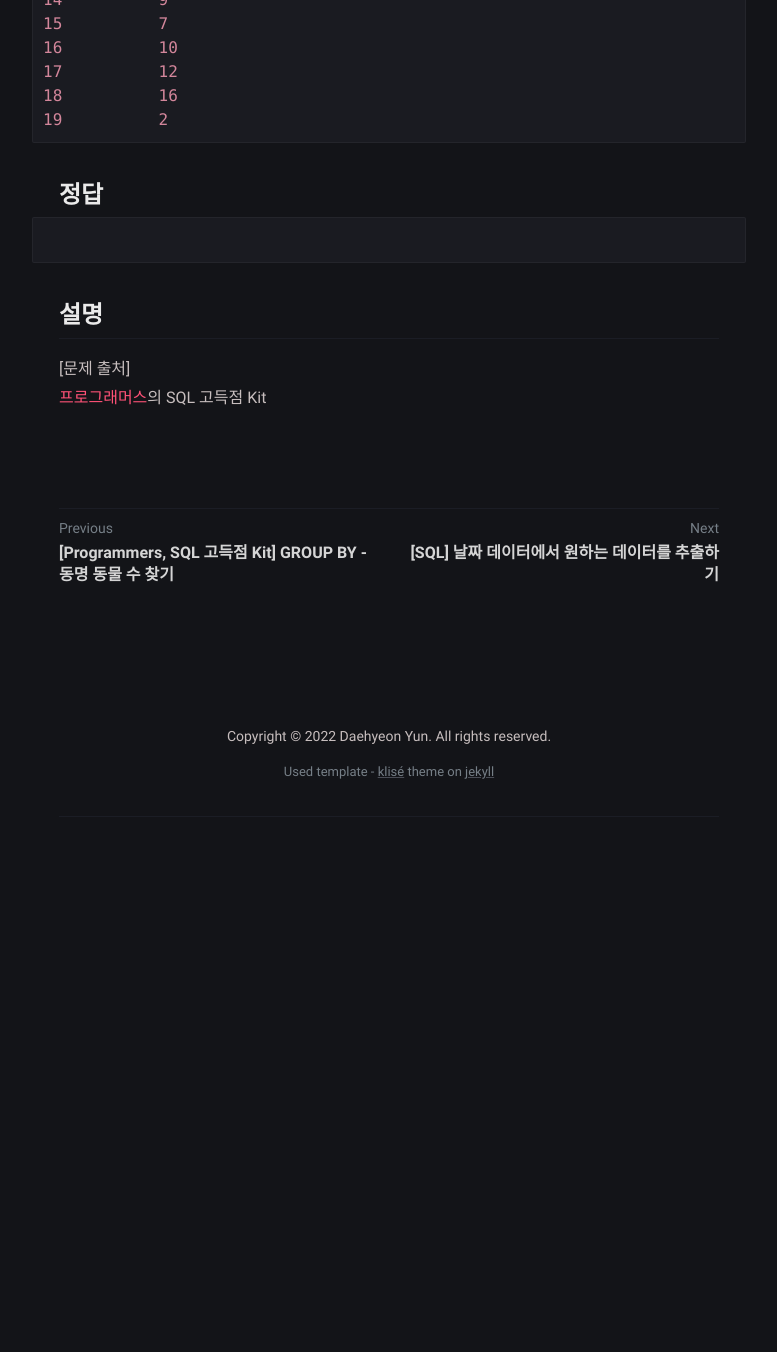
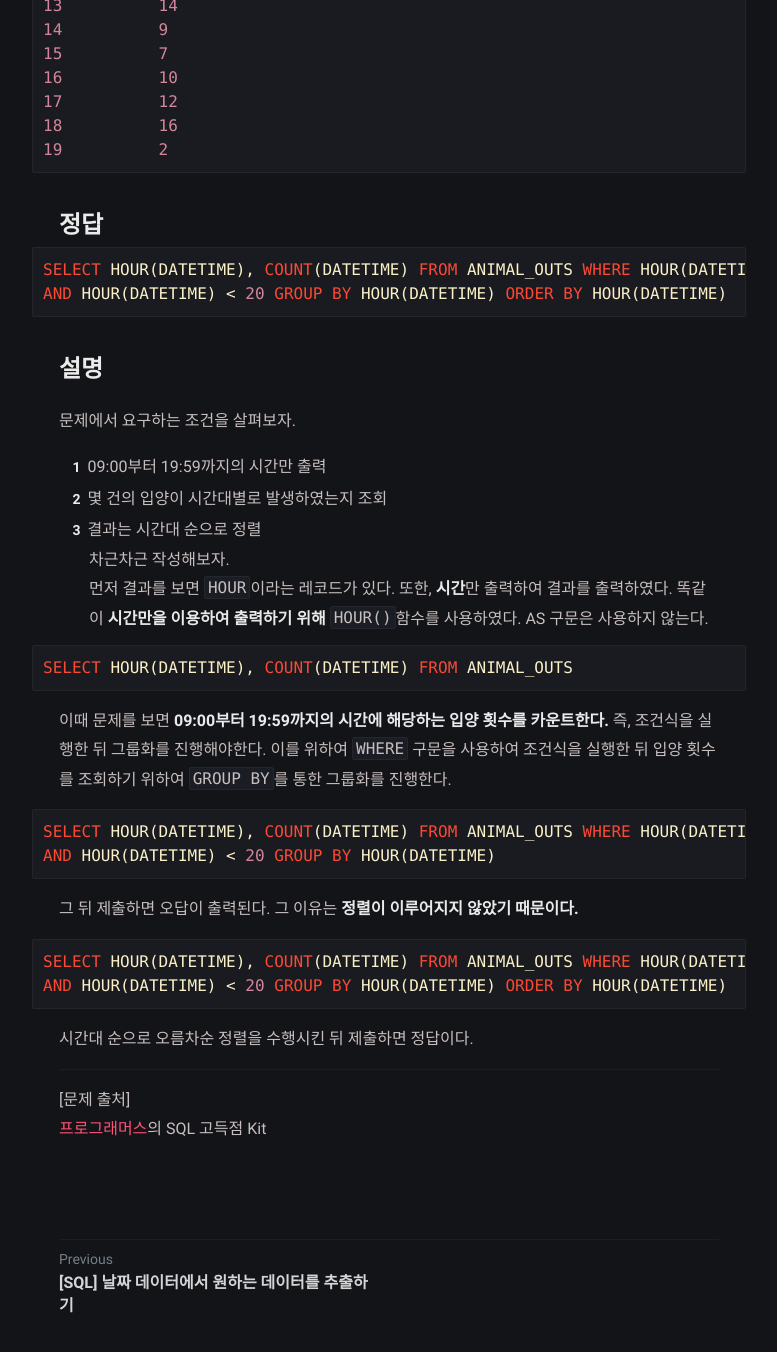
Before and after one commit to YunDaeHyeon/YunDaeHyeon.github.io, a Jekyll site: the page built from _posts/Programmers/2022-03-01-programmers-post14.md, in a window 1280 px wide and 1400 px high, scrolled down 1661 px. Shown: the top 1352 px of the window, without its empty margins (251-1028 px from the left). Built offline with Jekyll 4.4.1, drawn with Linux system fonts in a browser that asks for light colours; comment, search, counter and statistics services are not loaded; before the commit the page ends 2478 px from its top, so only the background shows below that; some of the changed text lies outside the part shown.

Commit message:
windows-22.03.01 programmers post14 add

````diff
--- a/_posts/Programmers/2022-03-01-programmers-post14.md
+++ b/_posts/Programmers/2022-03-01-programmers-post14.md
@@ -1,7 +1,7 @@
 ---
 layout: post
 title:  "[Programmers, SQL 고득점 Kit] GROUP BY - 입양 시각 구하기(1)"
-date:   2022-03-01 23:15:00+0900
+date:   2022-03-01 23:39:00+0900
 categories: jekyll update
 tags: [programmers level 2]
 ---
@@ -27,11 +27,11 @@ SEX_UPON_INTAKE     VARCHAR(N)	FALSE
 
 ---
 
-보호소에서는 몇 시에 입양이 가장 활발하게 일어나는지 알아보려 합니다. 09:00부터 19:59까지, 각 시간대별로 입양이 몇 건이나 발생했는지 조회하는 SQL문을 작성해주세요.
+보호소에서는 몇 시에 입양이 가장 활발하게 일어나는지 알아보려 합니다. 09:00부터 19:59까지, 각 시간대별로 입양이 몇 건이나 발생했는지 조회하는 SQL문을 작성해주세요. 이때 결과는 시간대 순으로 정렬해야 합니다.
 SQL문을 실행하면 다음과 같이 나와야 합니다.
 
 ```sql
-HOUR	COUNT
+HOUR	    COUNT
 9	    1
 10	    2
 11	    13
@@ -48,10 +48,37 @@ HOUR	COUNT
 
 # 정답
 ```sql
-
+SELECT HOUR(DATETIME), COUNT(DATETIME) FROM ANIMAL_OUTS WHERE HOUR(DATETIME) >= 9
+AND HOUR(DATETIME) < 20 GROUP BY HOUR(DATETIME) ORDER BY HOUR(DATETIME)
 ```
 
 # 설명
+문제에서 요구하는 조건을 살펴보자.
+1. 09:00부터 19:59까지의 시간만 출력
+2. 몇 건의 입양이 시간대별로 발생하였는지 조회
+3. 결과는 시간대 순으로 정렬
+차근차근 작성해보자.
+먼저 결과를 보면 `HOUR`이라는 레코드가 있다.  또한, **시간**만 출력하여 결과를 출력하였다. 똑같이 **시간만을 이용하여 출력하기 위해** `HOUR()`함수를 사용하였다. AS 구문은 사용하지 않는다.
+
+```sql
+SELECT HOUR(DATETIME), COUNT(DATETIME) FROM ANIMAL_OUTS
+```
+
+이때 문제를 보면 **09:00부터 19:59까지의 시간에 해당하는 입양 횟수를 카운트한다.** 즉, 조건식을 실행한 뒤 그룹화를 진행해야한다. 이를 위하여 `WHERE` 구문을 사용하여 조건식을 실행한 뒤 입양 횟수를 조회하기 위하여 `GROUP BY`를 통한 그룹화를 진행한다.
+
+```sql
+SELECT HOUR(DATETIME), COUNT(DATETIME) FROM ANIMAL_OUTS WHERE HOUR(DATETIME) >= 9
+AND HOUR(DATETIME) < 20 GROUP BY HOUR(DATETIME)
+```
+그 뒤 제출하면 오답이 출력된다. 그 이유는 **정렬이 이루어지지 않았기 때문이다.**
+
+```sql
+SELECT HOUR(DATETIME), COUNT(DATETIME) FROM ANIMAL_OUTS WHERE HOUR(DATETIME) >= 9
+AND HOUR(DATETIME) < 20 GROUP BY HOUR(DATETIME) ORDER BY HOUR(DATETIME)
+```
+시간대 순으로 오름차순 정렬을 수행시킨 뒤 제출하면 정답이다.
+
+
 
 
 ---
````
